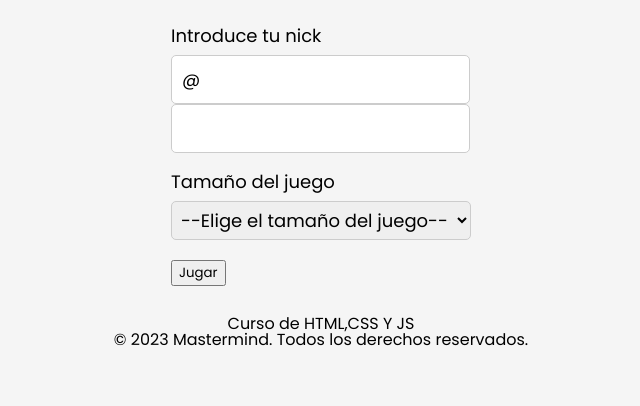
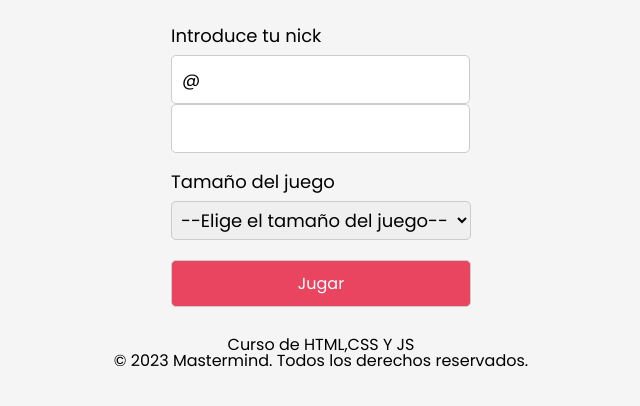
Before and after one commit to Milord-Dev/js-course, a plain HTML site: page index.html in a window 1280 px wide. Shown: the part 112-518 px from the top of the page, without its empty margins (319-959 px from the left). Drawn offline with Linux system fonts and the light colour scheme.

Commit message:
refactor(ui): replace button with input type submit for form submission
Update form submission element from button to input type submit for better styling consistency
Add styling for input type submit and footer elements

```diff
--- a/css/style.css
+++ b/css/style.css
@@ -31,8 +31,13 @@ input{
     font-size: 18px;
     font-weight: 400;
 }
-button{
-    font-family: poppins,sans-serif;
+input[type="submit"]{
+    width: 100%;
+    border-radius: 5px;
+    color: #fff;
+    background-color: #E94560;
+    font-size: 16px;
+    font-weight: 400;
 }
 select{
     font-family: poppins,sans-serif;
@@ -43,3 +48,7 @@ select{
     font-size: 18px;
     font-weight: 400;
 }
+footer{
+    font-size: 16px;
+    font-weight: 400;
+}
--- a/index.html
+++ b/index.html
@@ -35,7 +35,7 @@
                     </select>
                 </div>
                 <div class="item-form">
-                    <button type="submit">Jugar</button>
+                    <input type="submit" value="Jugar">
                 </div>
             </form>
         </article>
```
